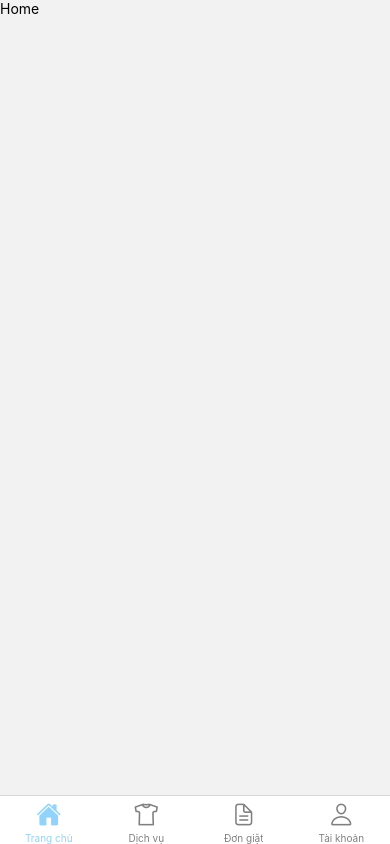
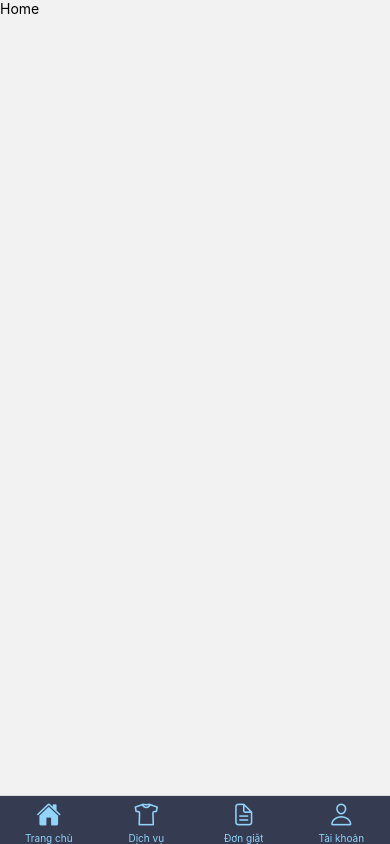
Before and after one commit to ThanhLuan150/FinalMobile, a React Native app in the folder FrontEnd/: screen / in a window 390 px wide. Built offline with nearby package versions, Linux system fonts and the light colour scheme.

Commit message:
change bottom tab

```diff
--- a/FrontEnd/App.tsx
+++ b/FrontEnd/App.tsx
@@ -46,9 +46,12 @@ function App(): React.JSX.Element {
             }
             return <Ionicons name={iconName} size={size} color={color} />;
           },
-          tabBarInactiveTintColor: 'gray',
+          tabBarInactiveTintColor: '#91d3fa',
           tabBarActiveTintColor: '#91d3fa',
           headerShown: false,
+          tabBarStyle:{
+            backgroundColor: '#353B51',
+          },
         })}>
         <Tab.Screen name="Trang chủ" component={HomeDrawerScreen} />
         <Tab.Screen name="Dịch vụ" component={DetailScreen} />
```
